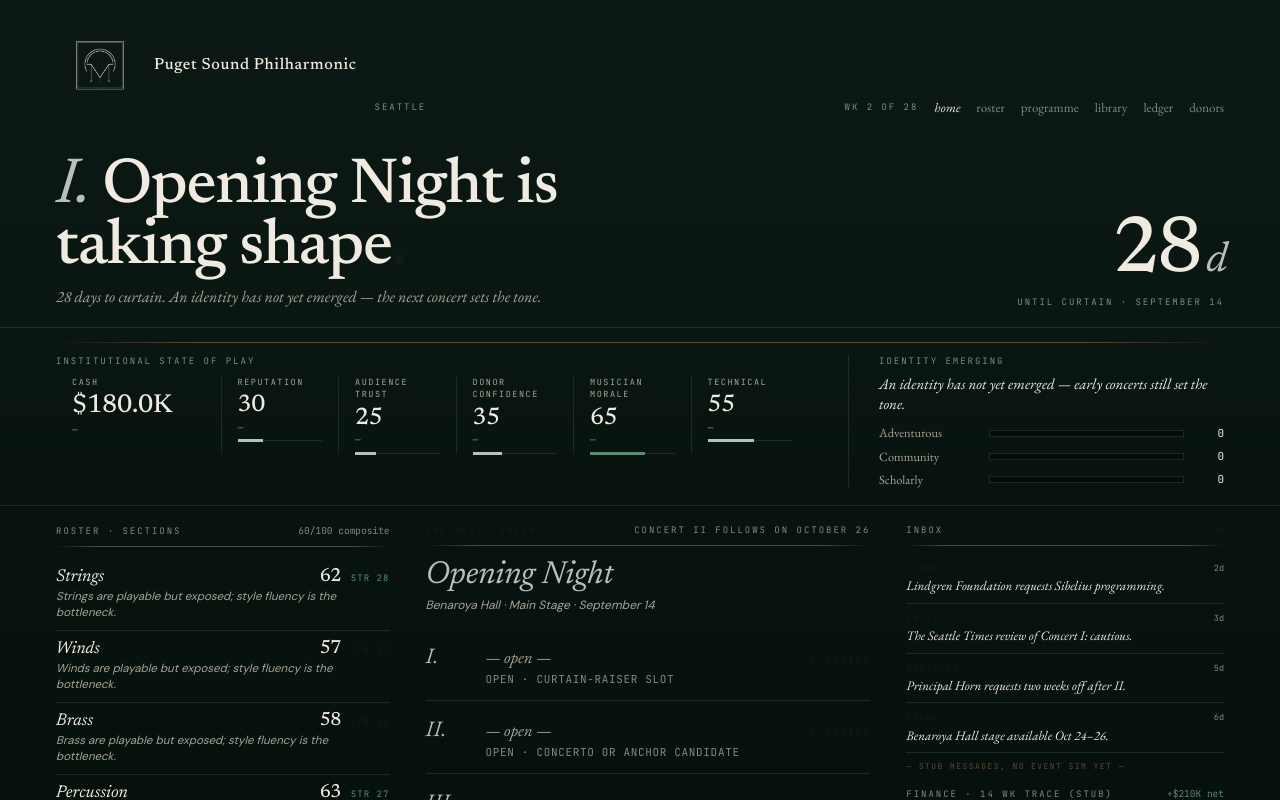
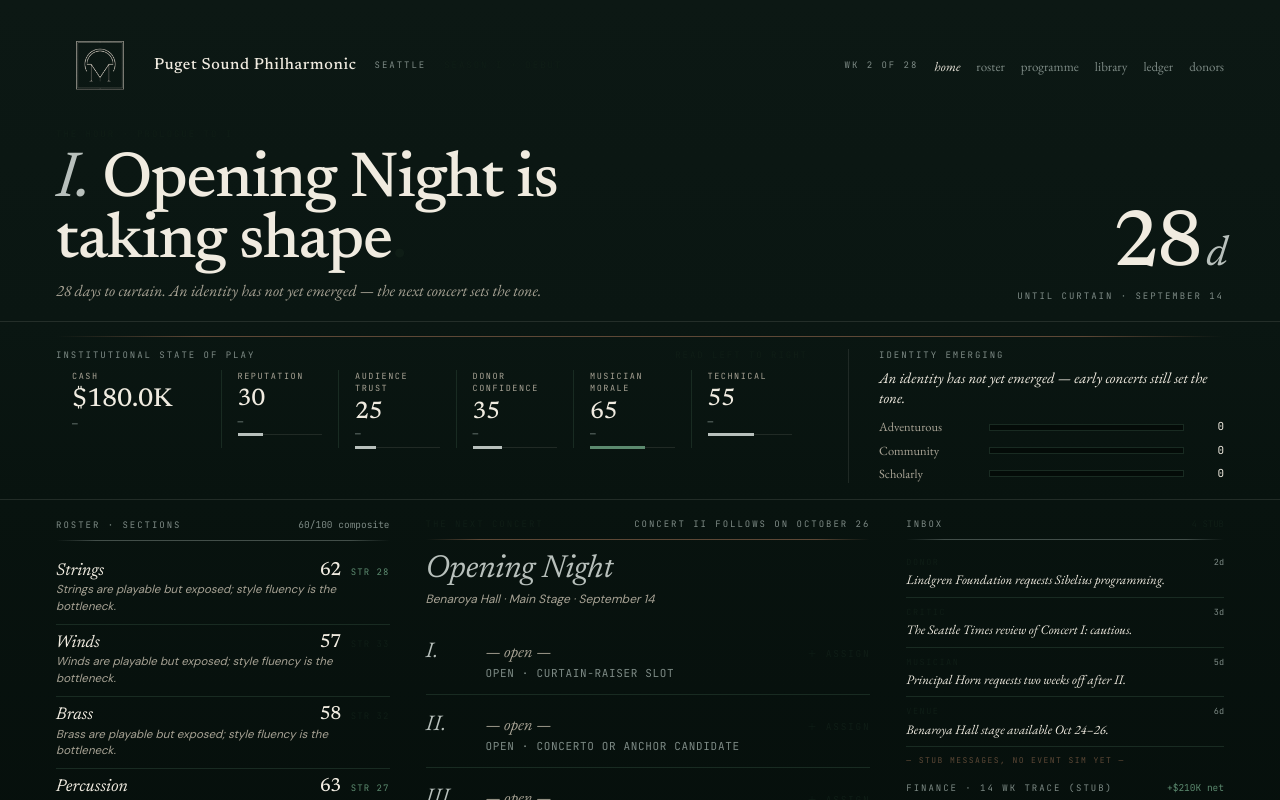
Before and after one commit to lrobadey/orchestramanager, a React (Vite) app: page / in a window 1280 px wide. Built offline with nearby package versions, Linux system fonts and the light colour scheme.

Commit message:
Align canopy nav with brand title

```diff
--- a/src/styles/home.css
+++ b/src/styles/home.css
@@ -108,12 +108,12 @@
 .canopy-topbar {
   display: flex;
   justify-content: space-between;
-  align-items: baseline;
+  align-items: center;
   margin-bottom: 14px;
 }
 .canopy-brand {
   display: flex;
-  align-items: baseline;
+  align-items: center;
   gap: 18px;
 }
 .canopy-mark {
```
